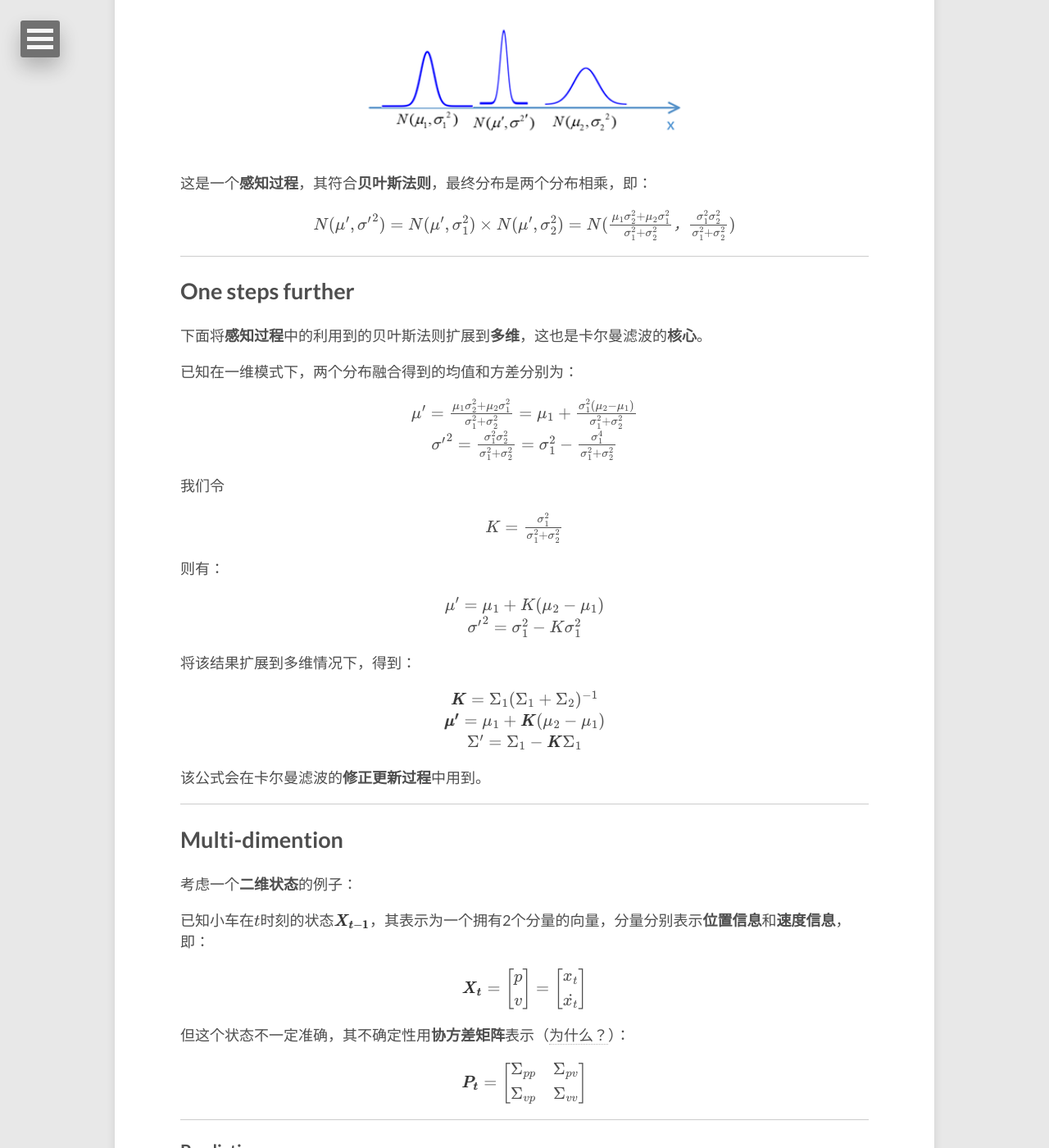
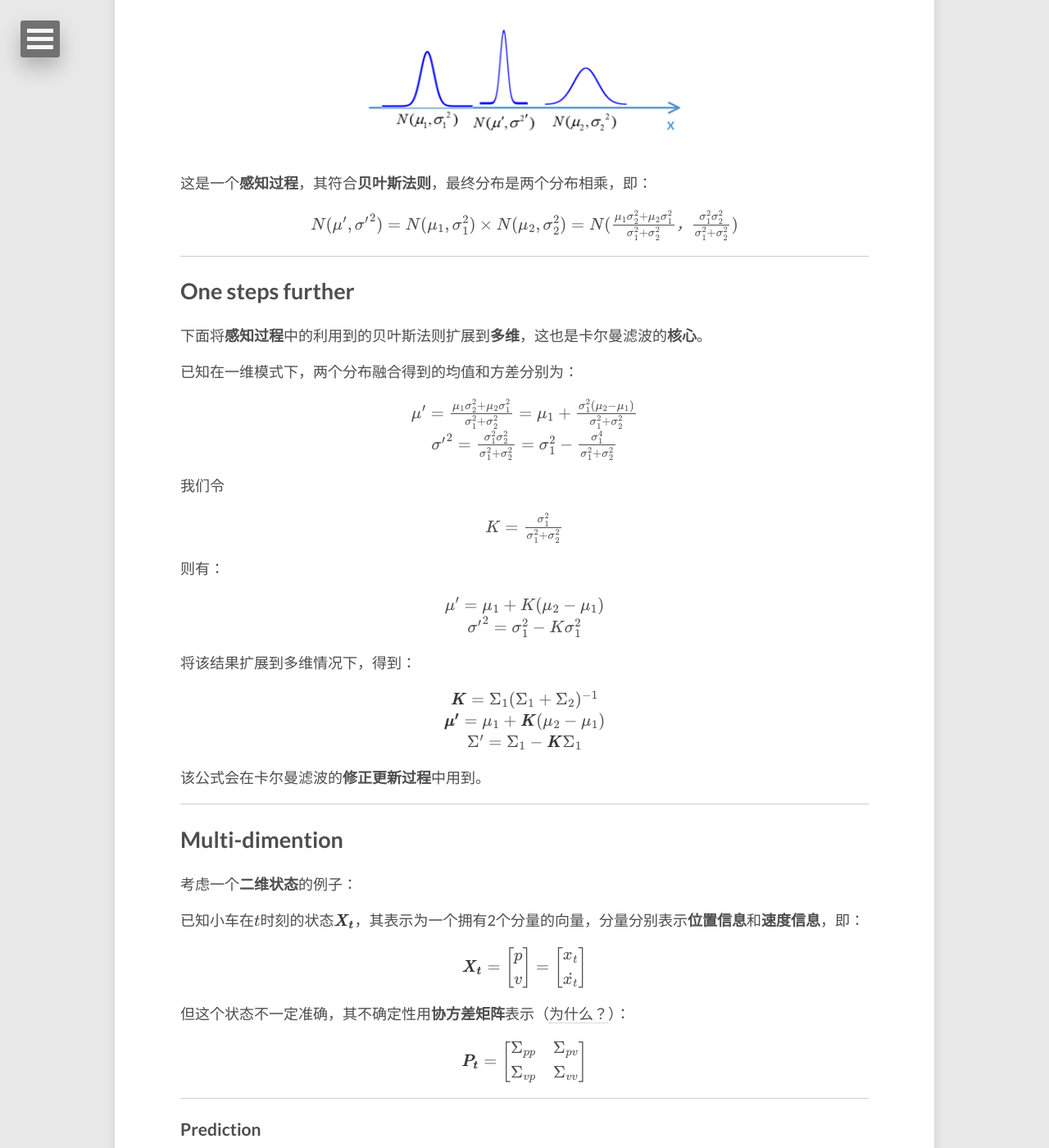
Before and after one commit to lucameng/lucameng.github.io, a Jekyll site: the page built from _posts/2022-07-20-Kalman-Filter.md, in a window 1280 px wide and 1400 px high, scrolled down 2010 px. Shown: the whole window at 82% size. Built offline with Jekyll 4.4.1, drawn with Linux system fonts in a browser that asks for light colours; formulas are drawn with MathJax 3; part of the change alters nothing that is shown; some of the changed text lies outside the part shown.

Commit message:
update KF

```diff
--- a/_posts/2022-07-20-Kalman-Filter.md
+++ b/_posts/2022-07-20-Kalman-Filter.md
@@ -71,7 +71,7 @@ $ N(\mu',{\sigma'}^2)=N(\mu_1+\mu_2,\sigma_1^2+\sigma_2^2) \tag{1} \label{eq1}$
 这是一个**感知过程**，其符合**贝叶斯法则**，最终分布是两个分布相乘，即：
 
 <center>
-$ N(\mu',{\sigma'}^2)=N(\mu',\sigma_1^2) \times N(\mu',\sigma_2^2)=N(\frac{\mu_1\sigma_2^2+\mu_2\sigma_1^2}{\sigma_1^2+\sigma_2^2}，\frac{\sigma_1^2\sigma_2^2}{\sigma_1^2+\sigma_2^2}) \tag{2} \label{eq2}$
+$ N(\mu',{\sigma'}^2)=N(\mu_1,\sigma_1^2) \times N(\mu_2,\sigma_2^2)=N(\frac{\mu_1\sigma_2^2+\mu_2\sigma_1^2}{\sigma_1^2+\sigma_2^2}，\frac{\sigma_1^2\sigma_2^2}{\sigma_1^2+\sigma_2^2}) \tag{2} \label{eq2}$
 </center>
 
 ---
@@ -144,7 +144,7 @@ $
 
 考虑一个**二维状态**的例子：
 
-已知小车在$$ t $$时刻的状态$$ \pmb{X_{t-1}} $$，其表示为一个拥有2个分量的向量，分量分别表示**位置信息**和**速度信息**，即：
+已知小车在$$ t $$时刻的状态$$ \pmb{X_{t}} $$，其表示为一个拥有2个分量的向量，分量分别表示**位置信息**和**速度信息**，即：
 
 <center>
 $
@@ -178,7 +178,7 @@ $
 
 <center>
 $
-\dot{x}_{t}=\qquad \ \dot{x}_{t-1} \quad
+\dot{x}_{t}=\qquad \quad  \dot{x}_{t-1} \quad
 $
 </center>
 
@@ -234,7 +234,7 @@ $
 
 <center>
 $
-\dot{x}_{t}=\qquad \dot{x}_{t-1} \quad+\quad \ddot{x_{t-1}} \Delta t
+\dot{x}_{t}=\qquad \quad \dot{x}_{t-1} \quad+\quad \ddot{x_{t-1}} \Delta t
 $
 </center>
 
@@ -387,7 +387,6 @@ $
 - 更新过程：
 
 
-
 <center>
 $
 \pmb{K'} = \pmb{PH^T(HPT^T+R)^{-1}}
```
